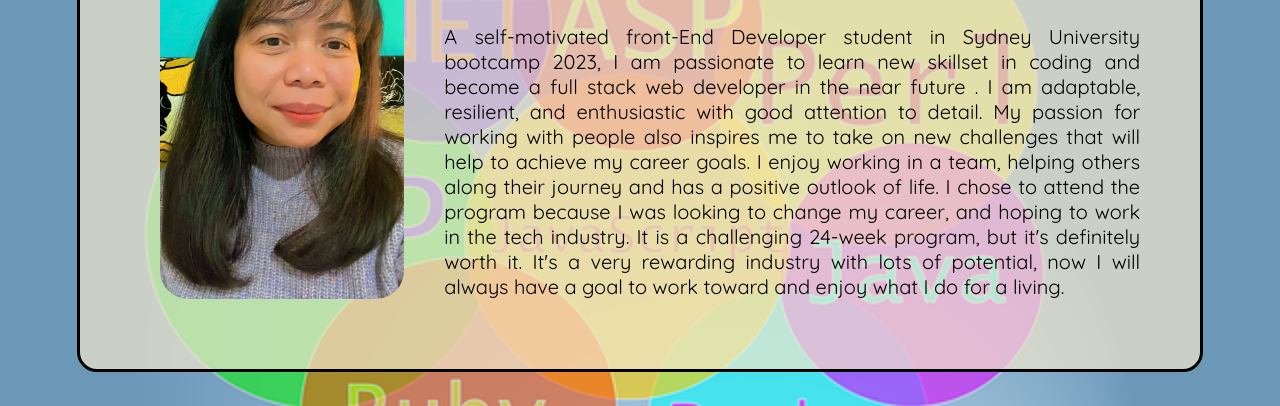
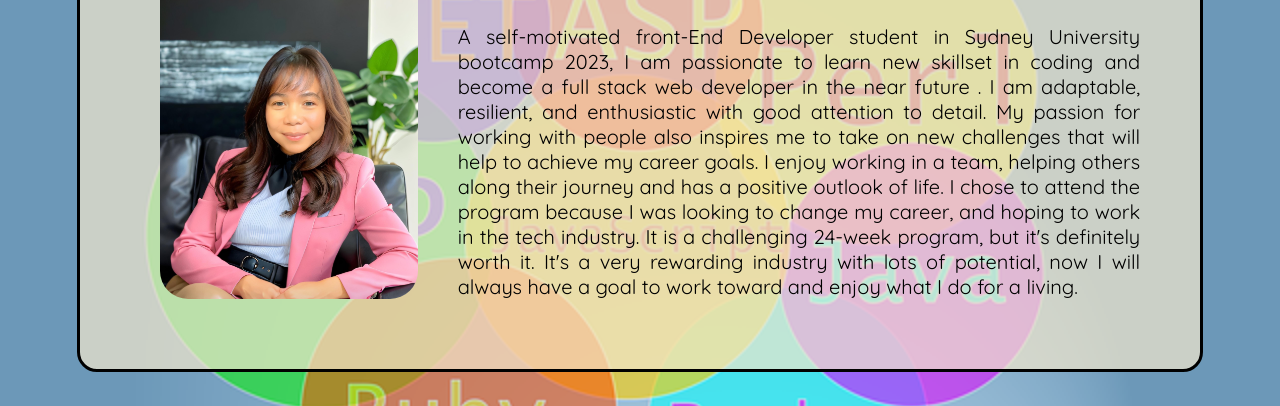
Before and after one commit to msadio8/Advanced-CSS-Challenge-Professional-Portfolio, a plain HTML site: page index.html in a window 1280 px wide. Shown: the part 194-600 px from the top of the page. Drawn offline with Linux system fonts and the light colour scheme.

Commit message:
update photo

```diff
--- a/index.html
+++ b/index.html
@@ -37,7 +37,7 @@
             <section id="AboutMe" class="AboutMe">
 
                 <div class="about-content">
-                    <img src="./assets/images/img.jpeg" alt="Photo" class="float-left" />
+                    <img src="./assets/images/image88.JPG" alt="Photo" class="float-left" />
                     <div>
                         <h2>Hi i'm Meriam</h2>
                         <div>
```
Also changed, not shown: assets/images/image88.JPG (added).
